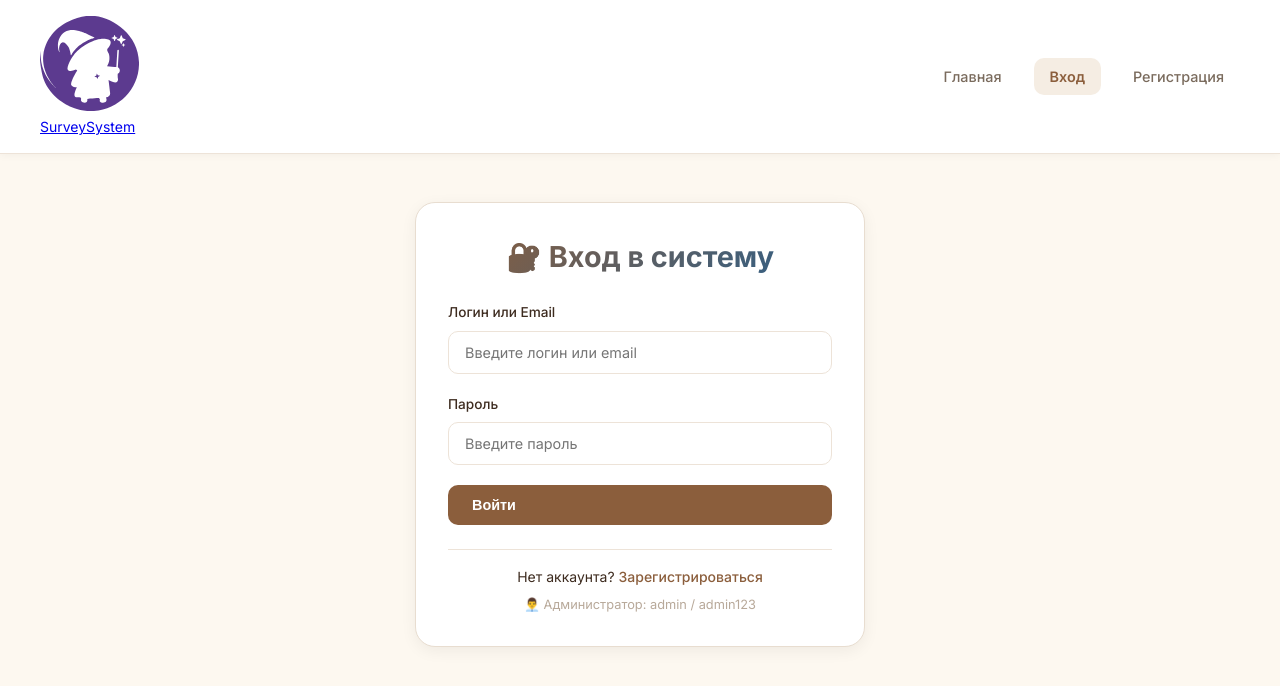
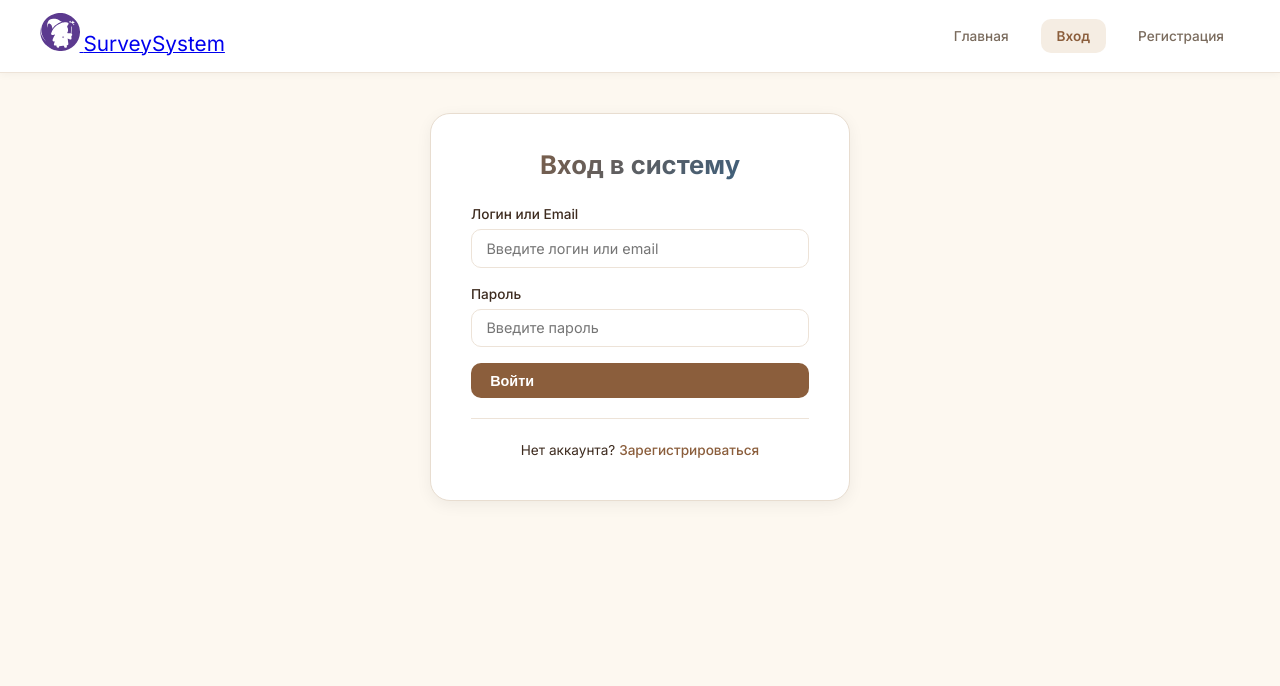
Before and after one commit to Ekaterina4567/survey-system, a Flask app: page /login_page in a window 1280 px wide. Shown: the top 686 px of the page. Run offline with Flask 3, Linux system fonts and the light colour scheme; some libraries are stand-ins or nearby versions.

Commit message:
Update login.html

```diff
--- a/templates/login.html
+++ b/templates/login.html
@@ -6,6 +6,85 @@
     <title>Вход - SurveySystem</title>
     <link rel="stylesheet" href="/static/style.css">
     <link href="https://fonts.googleapis.com/css2?family=Inter:wght@400;500;600;700;800&display=swap" rel="stylesheet">
+    <style>
+        .auth-container {
+            max-width: 420px;
+            margin: 2.5rem auto;
+            padding: 2rem 2.5rem;
+            background: var(--bg-card);
+            border-radius: var(--radius-lg);
+            border: 1px solid var(--border-card);
+            box-shadow: var(--shadow-md);
+        }
+
+        .auth-container h1 {
+            font-size: 1.6rem;
+            margin-bottom: 1.25rem;
+            text-align: center;
+            font-weight: 700;
+        }
+
+        .auth-container .form-group {
+            margin-bottom: 1rem;
+        }
+
+        .auth-container .form-group label {
+            font-size: 0.85rem;
+            margin-bottom: 0.3rem;
+            font-weight: 500;
+            color: var(--text-primary);
+        }
+
+        .auth-container .form-group input {
+            padding: 0.6rem 0.9rem;
+            font-size: 0.9rem;
+            border-radius: var(--radius-sm);
+        }
+
+        .auth-container .btn {
+            padding: 0.6rem 1.2rem;
+            font-size: 0.9rem;
+        }
+
+        .auth-footer {
+            margin-top: 1.25rem;
+            padding-top: 1rem;
+            font-size: 0.85rem;
+        }
+
+        .auth-footer p {
+            margin: 0.3rem 0;
+        }
+
+        .auth-footer .admin-hint {
+            font-size: 0.75rem;
+            color: var(--text-muted);
+            margin-top: 0.5rem;
+        }
+
+        .message {
+            padding: 0.6rem 0.8rem;
+            font-size: 0.85rem;
+            margin-bottom: 0.8rem;
+        }
+
+        .navbar {
+            padding: 0.8rem 2.5rem;
+        }
+
+        .logo-img {
+            height: 38px;
+        }
+
+        .logo-text {
+            font-size: 1.3rem;
+        }
+
+        .nav-links a {
+            padding: 0.45rem 1rem;
+            font-size: 0.85rem;
+        }
+    </style>
 </head>
 <body>
     <nav class="navbar">
@@ -21,7 +100,7 @@
     </nav>
 
     <div class="auth-container">
-        <h1>🔐 Вход в систему</h1>
+        <h1>Вход в систему</h1>
 
         <form id="login-form" onsubmit="login(event)">
             <div class="form-group">
@@ -41,13 +120,20 @@
 
         <div class="auth-footer">
             <p>Нет аккаунта? <a href="/register_page">Зарегистрироваться</a></p>
-            <p style="margin-top: 0.5rem; font-size: 0.8rem; color: var(--text-muted);">
-                👨‍💼 Администратор: admin / admin123
-            </p>
+            <p class="admin-hint"></p>
         </div>
     </div>
 
     <script>
+        // Получаем параметры из URL
+        function getQueryParams() {
+            const params = new URLSearchParams(window.location.search);
+            return {
+                redirect: params.get('redirect'),
+                code: params.get('code')
+            };
+        }
+
         async function login(e) {
             e.preventDefault();
             const msgDiv = document.getElementById('message');
@@ -76,16 +162,8 @@
                     msgDiv.textContent = data.message;
                     msgDiv.style.display = 'block';
 
-                    const urlParams = new URLSearchParams(window.location.search);
-                    const redirectPage = urlParams.get('redirect');
-                    const testCode = urlParams.get('code');
-
                     setTimeout(() => {
-                        if (redirectPage && testCode) {
-                            window.location.href = `/${redirectPage}?code=${testCode}`;
-                        } else {
-                            window.location.href = data.redirect || '/';
-                        }
+                        window.location.href = data.redirect || '/';
                     }, 1000);
                 } else {
                     msgDiv.className = 'message error';
@@ -98,6 +176,15 @@
                 msgDiv.style.display = 'block';
             }
         }
+
+        // Если есть параметры в URL, показываем сообщение
+        const params = getQueryParams();
+        if (params.redirect && params.code) {
+            const msgDiv = document.getElementById('message');
+            msgDiv.className = 'message warning';
+            msgDiv.textContent = 'Для прохождения теста необходимо войти в систему';
+            msgDiv.style.display = 'block';
+        }
     </script>
 </body>
 </html>
```
